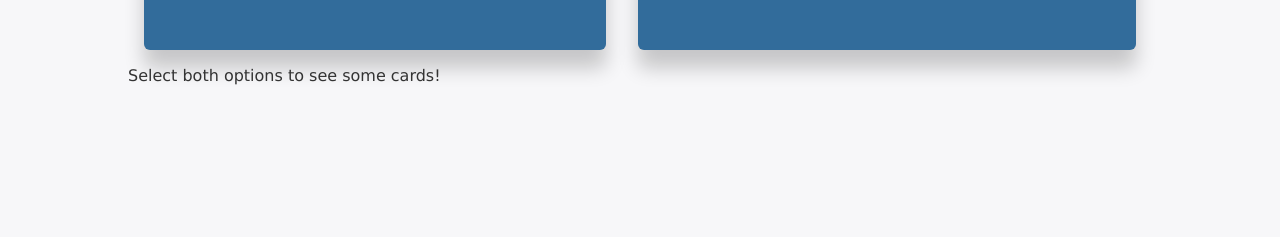
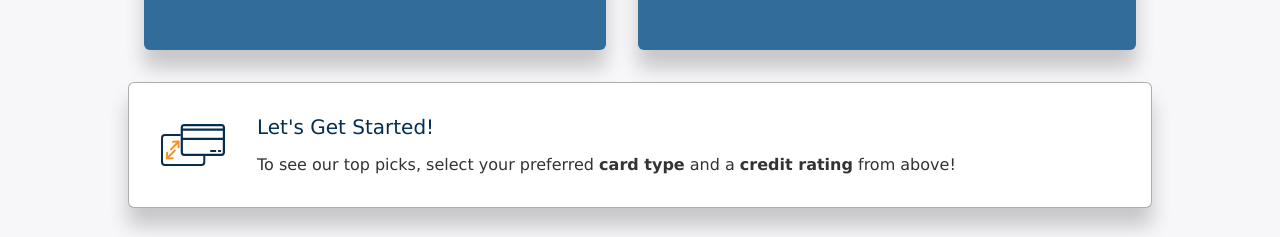
Before and after one commit to vossavant/credit-card-picker, a Vue app: page / in a window 1280 px wide. Shown: the part 673-910 px from the top of the page. Before the commit the page ends 800 px from the top, so only its background shows below. Built offline with nearby package versions, Linux system fonts and the light colour scheme.

Commit message:
Add BaseCallout component for rendering notifications

```diff
--- a/src/App.vue
+++ b/src/App.vue
@@ -15,7 +15,10 @@
 				:options="creditCardRatings"
 			/>
 		</div>
-		<p v-show="selectedType === null || selectedRating === null">Select both options to see some cards!</p>
+		<BaseCallout v-show="selectedType === null || selectedRating === null">
+			<h4>Let's Get Started!</h4>
+			<p>To see our top picks, select your preferred <b>card type</b> and a <b>credit rating</b> from above!</p>
+		</BaseCallout>
 		<CreditCardList
 			v-show="showCards(card)"
 			v-for="(card, index) in creditCards"
@@ -27,6 +30,7 @@
 
 <script>
 	// @ is an alias to /src
+	import BaseCallout from "@/components/BaseCallout.vue";
 	import BasePicker from "@/components/BasePicker.vue";
 	import CreditCardList from "@/components/CreditCardList.vue";
 	import TheIntro from "@/components/TheIntro.vue";
@@ -34,6 +38,7 @@
 
 	export default {
 		components: {
+			BaseCallout,
 			BasePicker,
 			CreditCardList,
 			TheIntro
--- /dev/null
+++ b/src/components/BaseCallout.vue
@@ -0,0 +1,36 @@
+<template>
+    <div class="callout">
+        <slot></slot>
+    </div>
+</template>
+
+<script>
+    export default {
+
+    }
+</script>
+
+<style lang="scss" scoped>
+    @import "../scss/variables.scss";
+
+	.callout {
+		background: white url("../assets/icon-cards.svg") center left 2rem no-repeat;
+		border: 1px solid $ascent_element_border;
+		border-radius: $ascent_border_radius;
+        box-shadow: $ascent-box-shadow;
+        margin: 2rem 0;
+		padding: 2rem 2rem 2rem 8rem;
+
+		h4 {
+			margin-top: 0;
+		}
+
+		/deep/ p:last-child {
+			margin-bottom: 0;
+		}
+
+		&.noResults {
+			background-image: url("../assets/icon-cancel.svg");
+		}
+	}
+</style>
--- a/src/components/CreditCardList.vue
+++ b/src/components/CreditCardList.vue
@@ -1,22 +1,22 @@
 <template>
 	<section class="cc-list-item">
-		<header class="callout" :class="{ noResults: card1 === null }">
+		<BaseCallout :class="{ noResults: card1 === null }">
 			<h4>Here's What We Found...</h4>
 			<p v-if="intro_text">{{ intro_text }}</p>
 			<div v-if="error_text && error_text !== '<p></p>'" v-html="error_text"></div>
-		</header>
-
+		</BaseCallout>
 		<CreditCard :card="card1" v-if="card1"/>
 		<CreditCard :card="card2" v-if="card2"/>
-
-		<div v-if="cta_text" v-html="cta_text" class="callout"></div>
+		<BaseCallout v-if="cta_text" v-html="cta_text"/>
 	</section>
 </template>
 
 <script>
+	import BaseCallout from "@/components/BaseCallout.vue";
 	import CreditCard from "@/components/CreditCard.vue";
 	export default {
 		components: {
+			BaseCallout,
 			CreditCard
 		},
 		props: {
@@ -47,23 +47,5 @@
 <style lang="scss" scoped>
 	@import "../scss/variables.scss";
 
-	.callout {
-		background: white url("../assets/icon-cards.svg") center left 2rem no-repeat;
-		border: 1px solid $ascent_element_border;
-		border-radius: $ascent_border_radius;
-		box-shadow: $ascent-box-shadow;
-		padding: 2rem 2rem 2rem 8rem;
 
-		h4 {
-			margin-top: 0;
-		}
-
-		/deep/ p:last-child {
-			margin-bottom: 0;
-		}
-
-		&.noResults {
-			background-image: url("../assets/icon-cancel.svg");
-		}
-	}
 </style>
```
